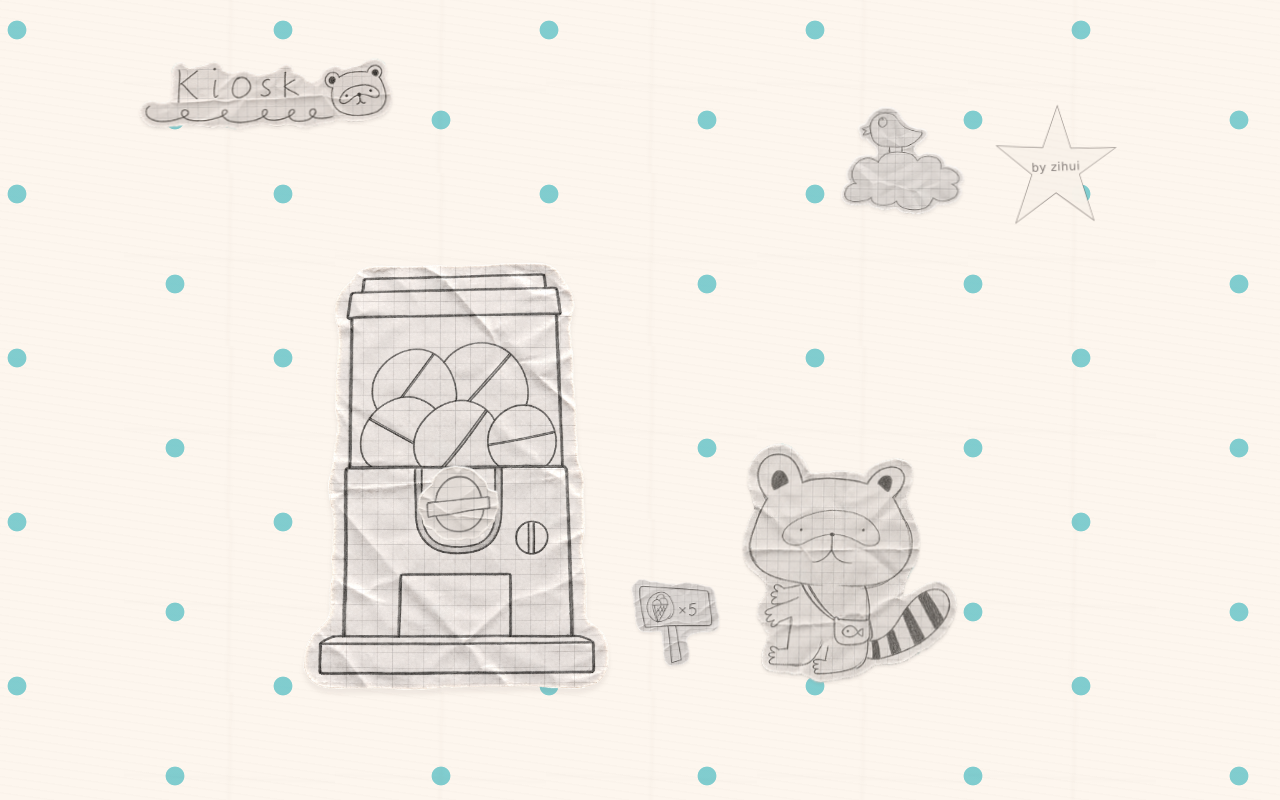
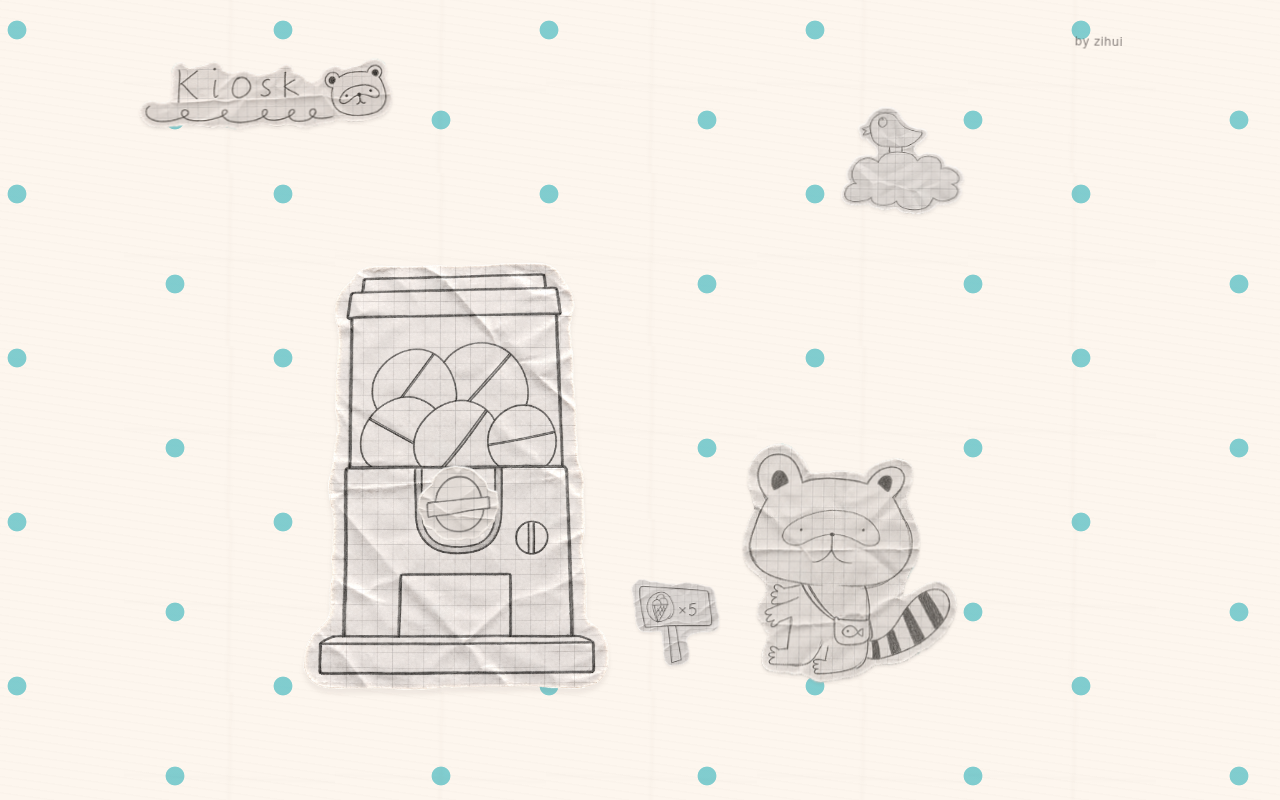
Before and after one commit to eclaircrumb/gachapon, a Next.js app in the folder gachapon/: page / in a window 1280 px wide. Built offline with nearby package versions, Linux system fonts and the light colour scheme.

Commit message:
Add files via upload

```diff
--- a/gachapon/app/globals.css
+++ b/gachapon/app/globals.css
@@ -208,41 +208,18 @@ a { -webkit-tap-highlight-color: transparent; }
   border: 0;
 }
 
-.signature-star {
+.signature-credit {
   position: absolute;
-  top: 12.8%;
-  right: 3.2%;
+  top: 4.5%;
+  right: 3%;
   z-index: 2;
-  display: grid;
-  width: 12.5%;
-  aspect-ratio: 1;
-  place-items: center;
   color: rgb(75 68 66 / 68%);
   font-size: clamp(9px, 0.9vw, 13px);
+  font-weight: 400;
   letter-spacing: 0.035em;
   line-height: 1;
-  background: rgb(81 73 69 / 58%);
-  clip-path: polygon(50% 2%, 61% 35%, 96% 34%, 68% 55%, 80% 91%, 50% 70%, 19% 94%, 31% 56%, 3% 34%, 39% 35%);
-  filter: drop-shadow(1px 2px 1px rgb(80 69 61 / 8%));
   animation: cozyWobbleOne 3.5s -1.3s ease-in-out infinite reverse;
   user-select: none;
-}
-
-.signature-star::before {
-  position: absolute;
-  inset: 2px;
-  z-index: 0;
-  content: "";
-  background:
-    repeating-linear-gradient(9deg, transparent 0 5px, rgb(98 77 65 / 2%) 6px 7px),
-    rgb(253 246 238 / 96%);
-  clip-path: inherit;
-}
-
-.signature-star span {
-  position: relative;
-  z-index: 1;
-  transform: rotate(-3deg);
 }
 
 .drift-one { animation: cozyWobbleOne 3.2s -0.7s ease-in-out infinite; }
@@ -305,10 +282,9 @@ a { -webkit-tap-highlight-color: transparent; }
   }
   .art-logo { top: 3%; left: 2%; width: 61%; }
   .art-bird { top: 13%; right: 18%; left: auto; width: 31%; }
-  .signature-star {
-    top: 12.5%;
-    right: 1.5%;
-    width: 22%;
+  .signature-credit {
+    top: 3.5%;
+    right: 4%;
     font-size: clamp(8px, 2.6vw, 10px);
   }
   .machine-wrap { top: 25%; left: 2%; width: 68%; }
--- a/gachapon/app/page.tsx
+++ b/gachapon/app/page.tsx
@@ -87,9 +87,7 @@ export default function Home() {
           draggable={false}
         />
 
-        <div className="signature-star" aria-label="Created by zihui">
-          <span>by zihui</span>
-        </div>
+        <small className="signature-credit">by zihui</small>
 
         <div className={`machine-wrap ${phase === "turning" ? "is-shaking" : ""}`}>
           <img
```
